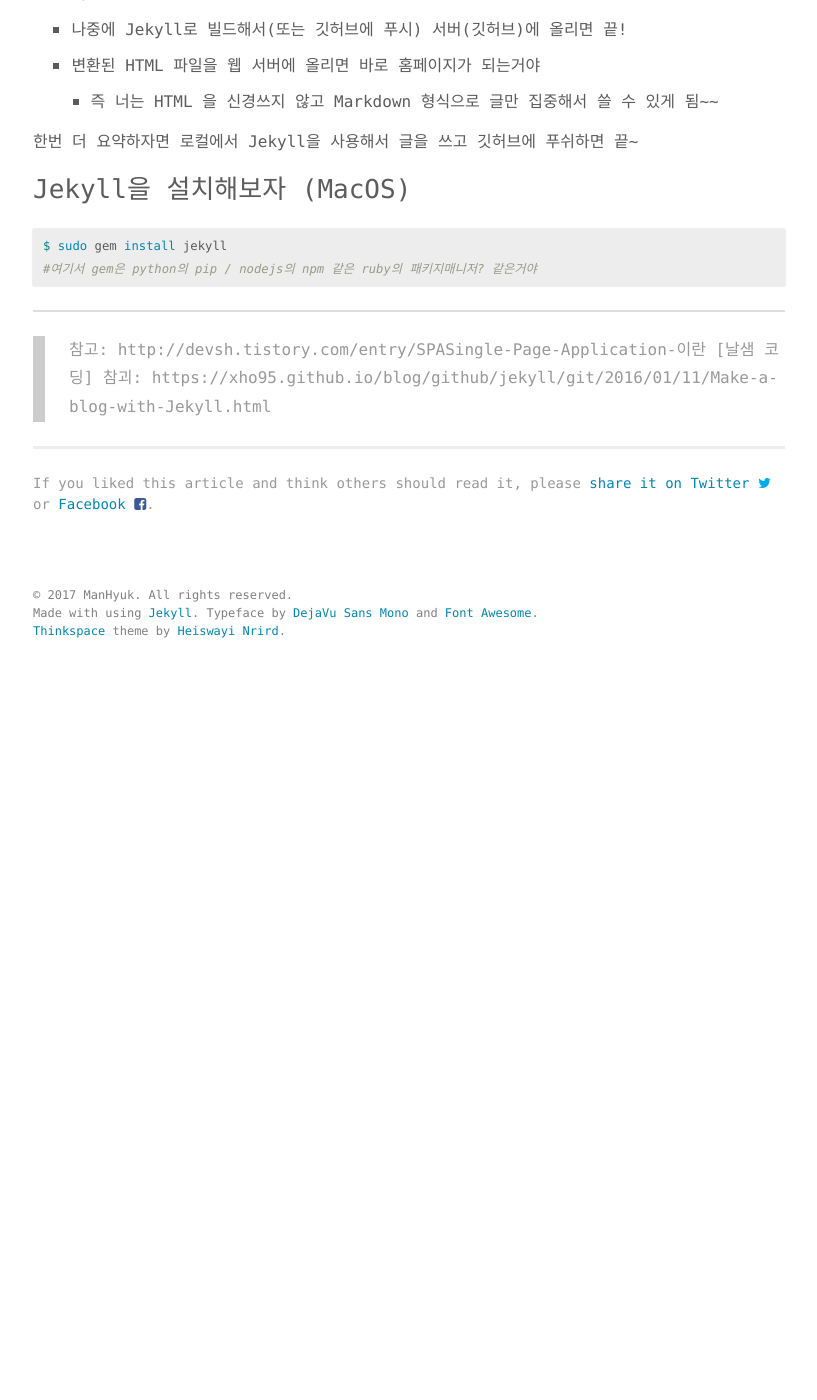
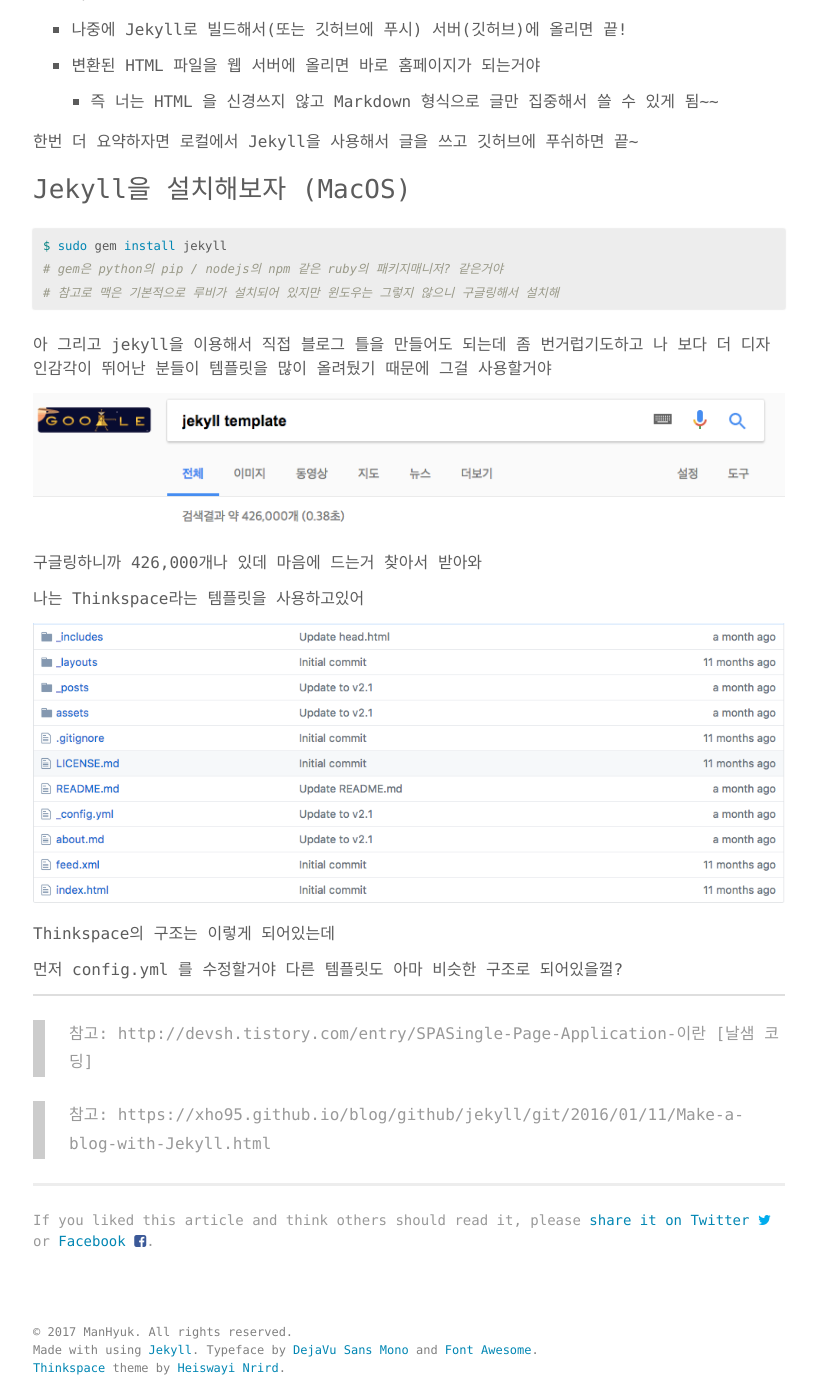
Before and after one commit to ManHyuk/ManHyuk.github.io, a Jekyll site: the page built from _posts/2017-04-25-jekyll.md, in a window 1280 px wide and 1400 px high, scrolled down 1412 px. Shown: the whole window, without its empty margins (231-1048 px from the left). Built offline with Jekyll 4.4.1, drawn with Linux system fonts in a browser that asks for light colours; before the commit the page ends 2101 px from its top, so only the background shows below that.

Commit message:
jekyll.md edit

````diff
--- a/_posts/2017-04-25-jekyll.md
+++ b/_posts/2017-04-25-jekyll.md
@@ -64,9 +64,24 @@
 
 ```shell
 $ sudo gem install jekyll
-#여기서 gem은 python의 pip / nodejs의 npm 같은 ruby의 패키지매니저? 같은거야
+# gem은 python의 pip / nodejs의 npm 같은 ruby의 패키지매니저? 같은거야
+# 참고로 맥은 기본적으로 루비가 설치되어 있지만 윈도우는 그렇지 않으니 구글링해서 설치해
 ```
 
+아 그리고 jekyll을 이용해서 직접 블로그 틀을 만들어도 되는데 좀 번거럽기도하고
+나 보다 더 디자인감각이 뛰어난 분들이 템플릿을 많이 올려뒀기 때문에 그걸 사용할거야
+
+![google](/images/github_jekyll/google.png)
+
+구글링하니까 426,000개나 있데 마음에 드는거 찾아서 받아와
+
+나는 Thinkspace라는 템플릿을 사용하고있어
+
+![Thinkspace-1](/images/github_jekyll/thinkspace-1.png)
+
+Thinkspace의 구조는 이렇게 되어있는데
+
+먼저 config.yml 를 수정할거야 다른 템플릿도 아마 비슷한 구조로 되어있을껄?
 
 
 
@@ -84,4 +99,5 @@
 
 ***
 > 참고: http://devsh.tistory.com/entry/SPASingle-Page-Application-이란 [날샘 코딩]
-> 참괴: https://xho95.github.io/blog/github/jekyll/git/2016/01/11/Make-a-blog-with-Jekyll.html
+
+> 참고: https://xho95.github.io/blog/github/jekyll/git/2016/01/11/Make-a-blog-with-Jekyll.html
````
Also changed, not shown: images/github_jekyll/google.png (added), images/github_jekyll/thinkspace-1.png (added).
